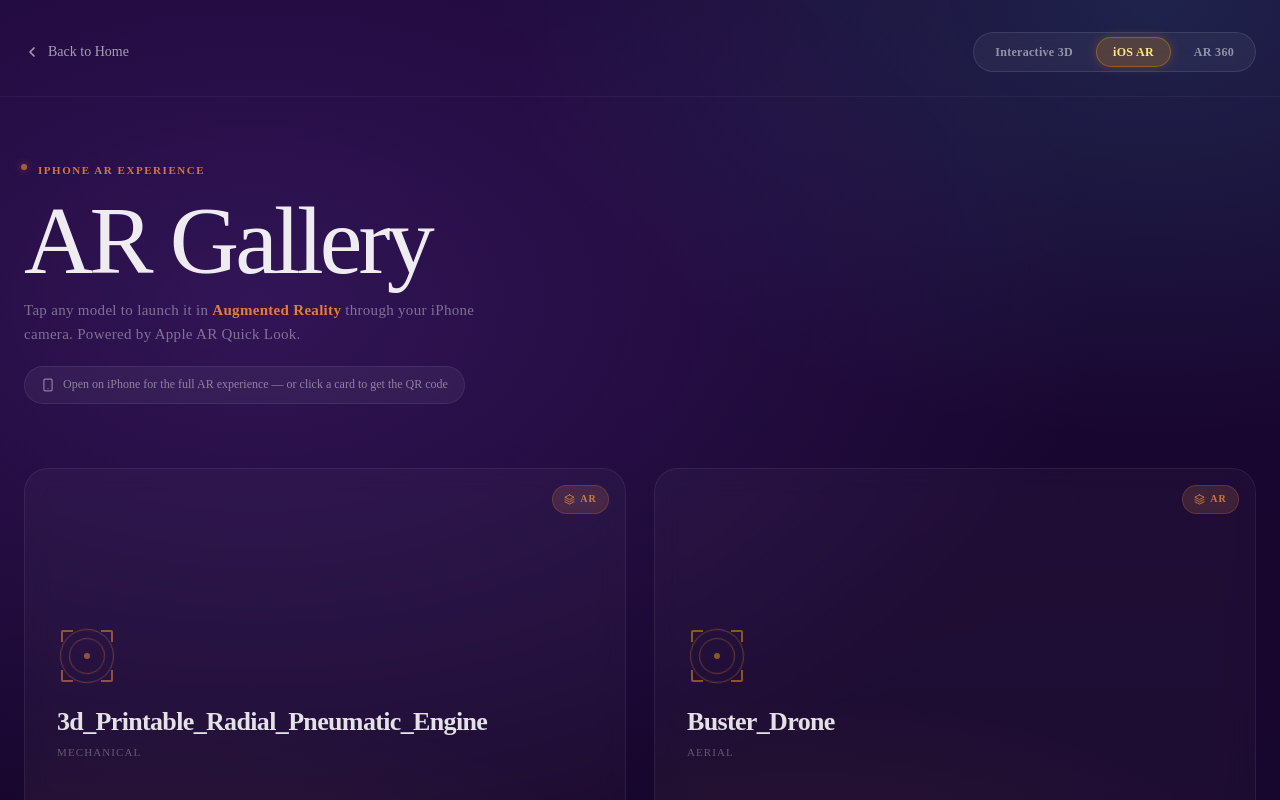
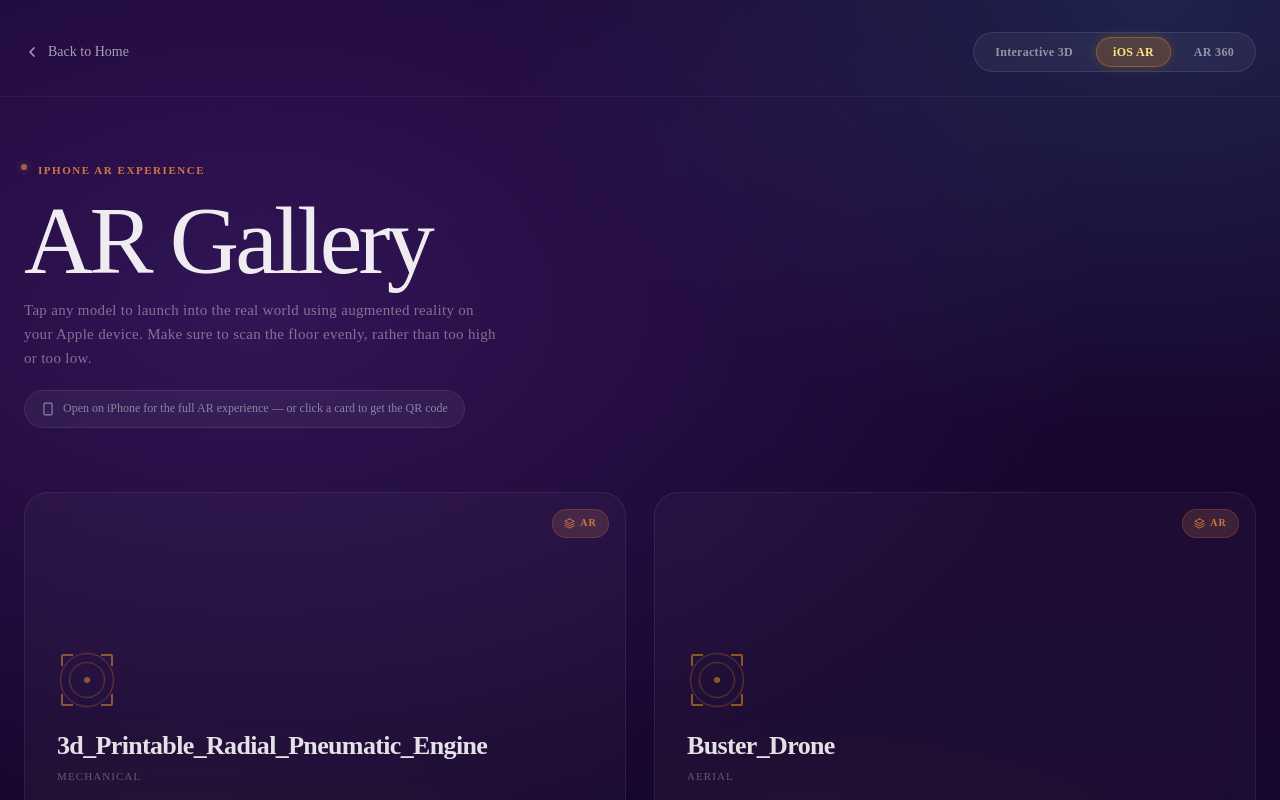
Before and after one commit to ImmersiveNTC/ARInteractiveWebpage, a Next.js app: page /ARInteractiveWebpage/iosar in a window 1280 px wide. Shown: the top 800 px of the page. Built offline with nearby package versions, Linux system fonts and the light colour scheme.

Commit message:
style: Update landing page and subpages description texts for Interactive 3D and AR galleries, and add Guitar.json

```diff
--- a/app/i3d/page.tsx
+++ b/app/i3d/page.tsx
@@ -84,7 +84,7 @@ export default function I3DPage() {
             Interactive 3D Gallery
           </h1>
           <p className="i3d-header__sub">
-            Explore interactive 3D models. Click any card to open the viewer.
+            3D models that you can rotate, scale, and explore.
           </p>
         </header>
 
--- a/app/iosar/IOSARGallery.tsx
+++ b/app/iosar/IOSARGallery.tsx
@@ -297,9 +297,7 @@ export function IOSARGallery({ models }: IOSARGalleryProps) {
             AR Gallery
           </h1>
           <p className="iosar-header__sub">
-            Tap any model to launch it in{' '}
-            <strong>Augmented Reality</strong> through your iPhone camera.
-            Powered by Apple AR Quick Look.
+            Tap any model to launch into the real world using augmented reality on your Apple device. Make sure to scan the floor evenly, rather than too high or too low.
           </p>
 
           {/* Device indicator banner */}
--- a/app/page.tsx
+++ b/app/page.tsx
@@ -53,7 +53,7 @@ export default function Home() {
             </div>
             <h2 className="text-2xl font-bold mb-3 text-white">Interactive 3D gallery</h2>
             <p className="text-white/60">
-              Explore and interact with high-fidelity 3D models directly in your browser.
+              Explore and interact with high-fidelity 3D models.
             </p>
           </div>
         </Link>
@@ -79,7 +79,7 @@ export default function Home() {
             </div>
             <h2 className="text-2xl font-bold mb-3 text-white">AR gallery</h2>
             <p className="text-white/60">
-              Launch models into your physical space using Augmented Reality on iOS devices.
+              Launch models into the real environment using augmented reality.
             </p>
           </div>
         </Link>
--- /dev/null
+++ b/public/i3dAssets/Guitar.json
@@ -0,0 +1,8 @@
+{
+  "actions_sequence": ["A"],
+  "keyframes": {
+    "W": 0,
+    "A": [1, 60],
+    "W2E": [96, 130]
+  }
+}
```
Also changed, not shown: 1 other file (tests, documents, lock files or other folders).
